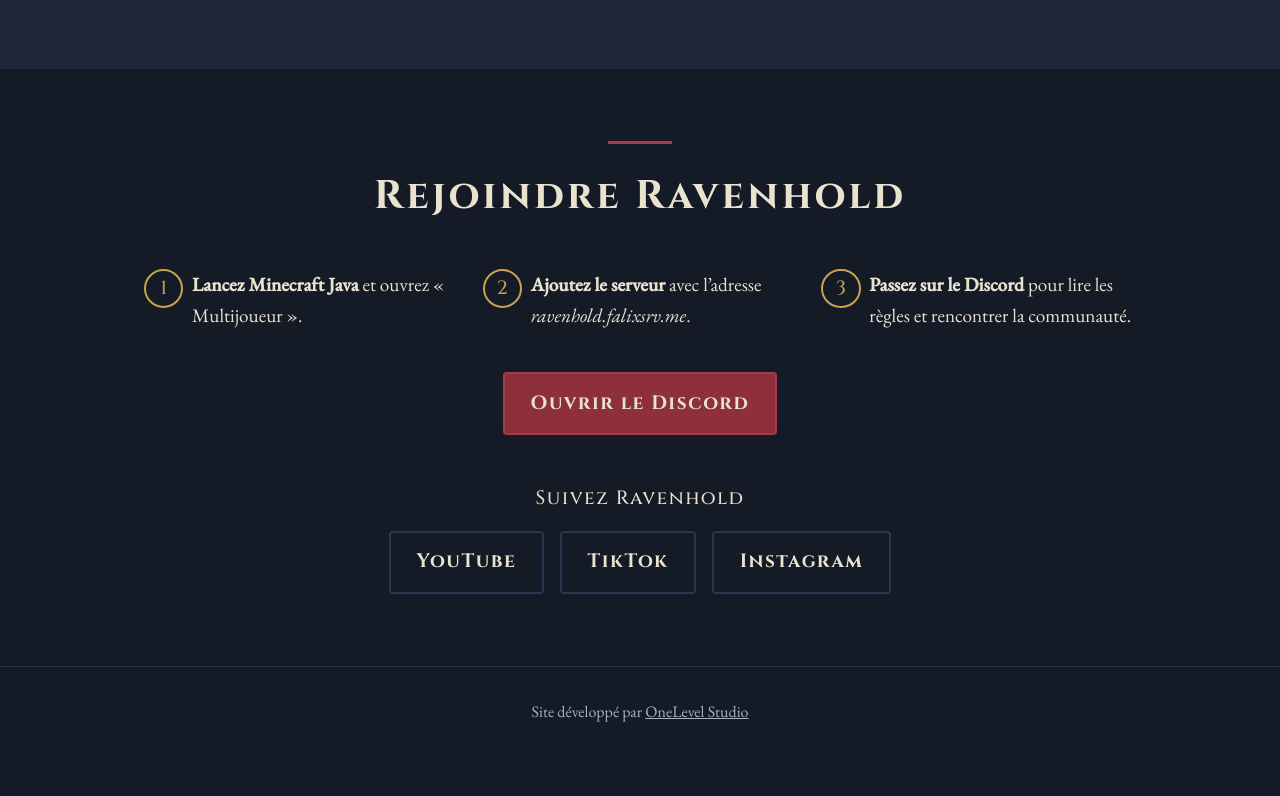
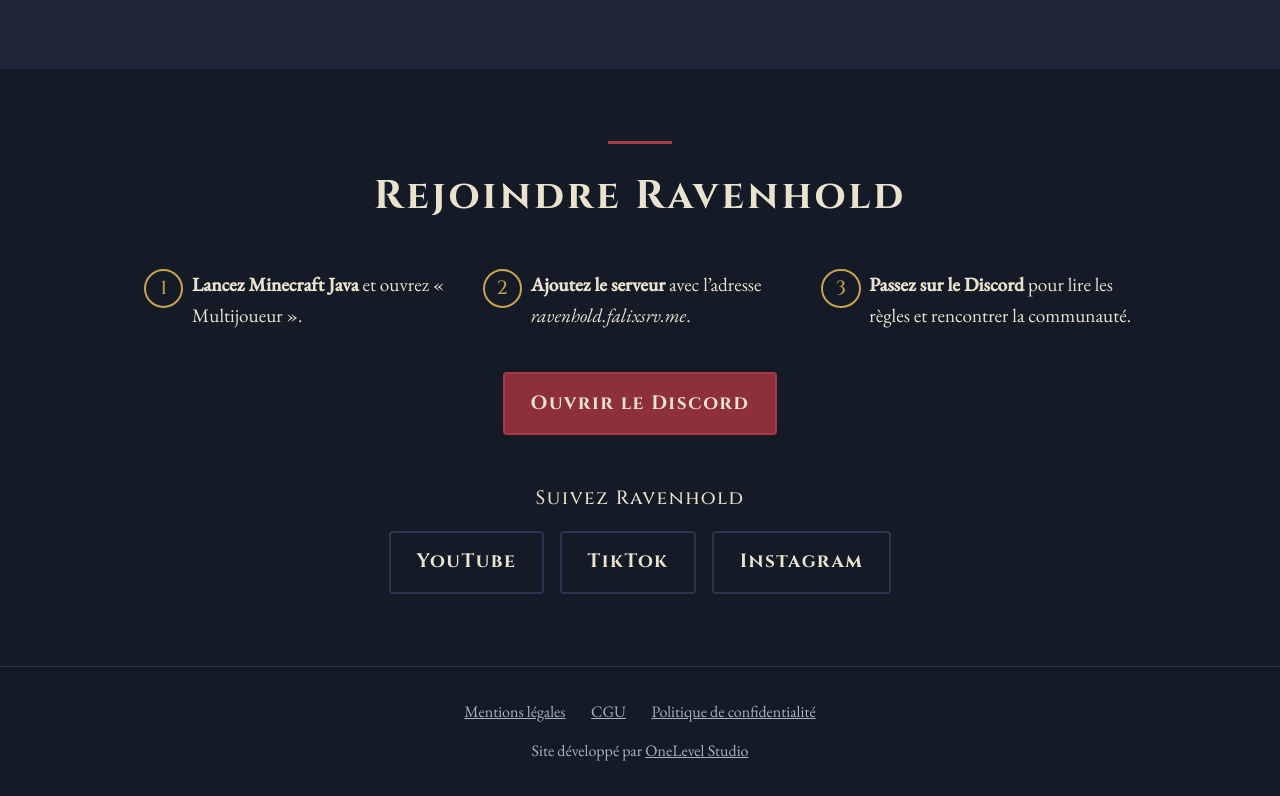
Before and after one commit to ravenhold-srv/ravenhold-srv.github.io, a plain HTML site: page index.html in a window 1280 px wide. Shown: the part 3696-4492 px from the top of the page. Before the commit the page ends 4453 px from the top, so only its background shows below. Drawn offline with nearby package versions, Linux system fonts and the light colour scheme; no server answers.

Commit message:
Update index.html

```diff
--- a/index.html
+++ b/index.html
@@ -127,6 +127,9 @@ h2{font-family:var(--titre);font-weight:700;font-size:clamp(1.8rem,4vw,2.5rem);l
 .suivez{font-family:var(--titre);font-weight:500;letter-spacing:.08em;font-size:1.2rem;margin-top:3rem}
 .reseaux{margin-top:1rem}
 footer{border-top:1px solid var(--pierre2);padding:2rem 0;text-align:center;color:var(--brume);font-size:1rem}
+.legal{margin-bottom:.8rem}
+.legal a{margin:0 .7rem;color:var(--brume)}
+.legal a:hover{color:var(--parchemin)}
 @media(prefers-reduced-motion:reduce){html{scroll-behavior:auto}}
 </style>
 </head>
@@ -287,6 +290,11 @@ footer{border-top:1px solid var(--pierre2);padding:2rem 0;text-align:center;colo
 </section>
 
 <footer>
+  <div class="wrap legal">
+    <a href="mentions-legales.html">Mentions légales</a>
+    <a href="cgu.html">CGU</a>
+    <a href="confidentialite.html">Politique de confidentialité</a>
+  </div>
   <div class="wrap">Site développé par <a href="https://onelevel-studio.github.io" target="_blank" rel="noopener">OneLevel Studio</a></div>
 </footer>
 
```
